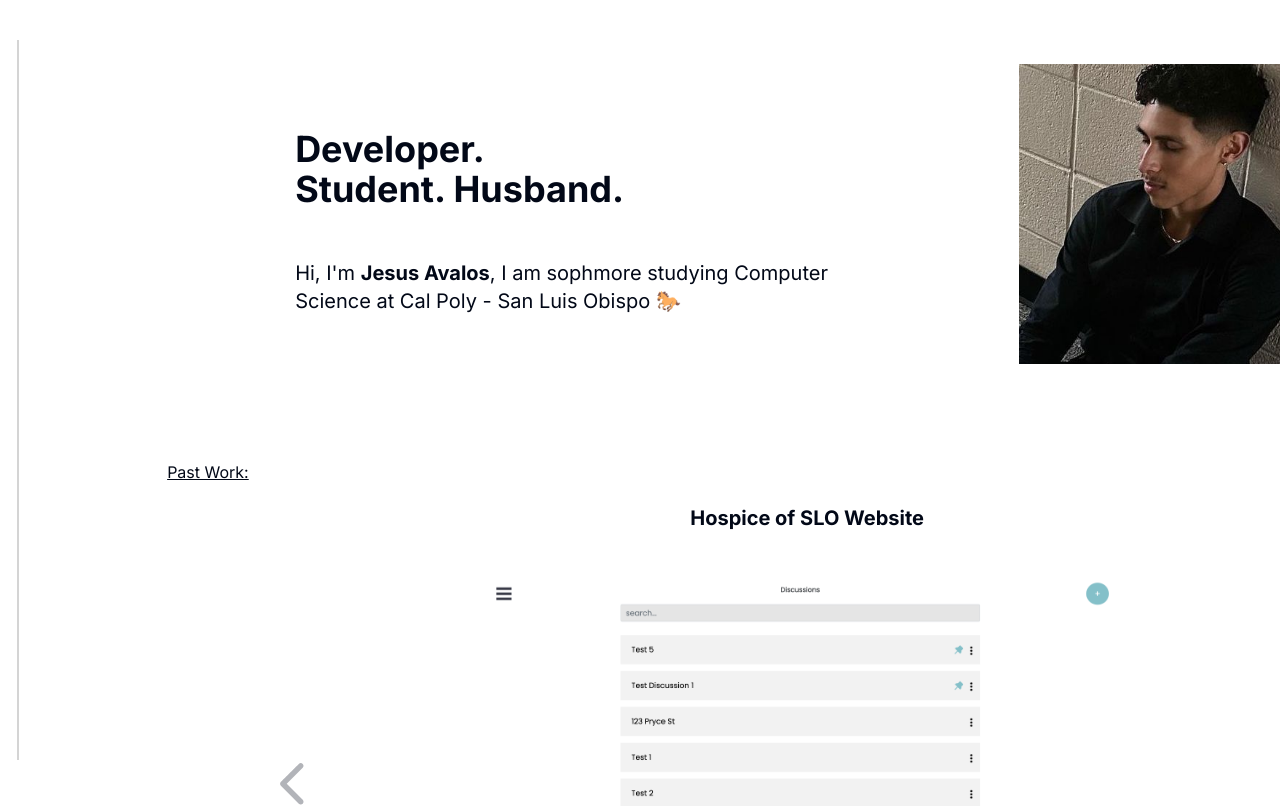
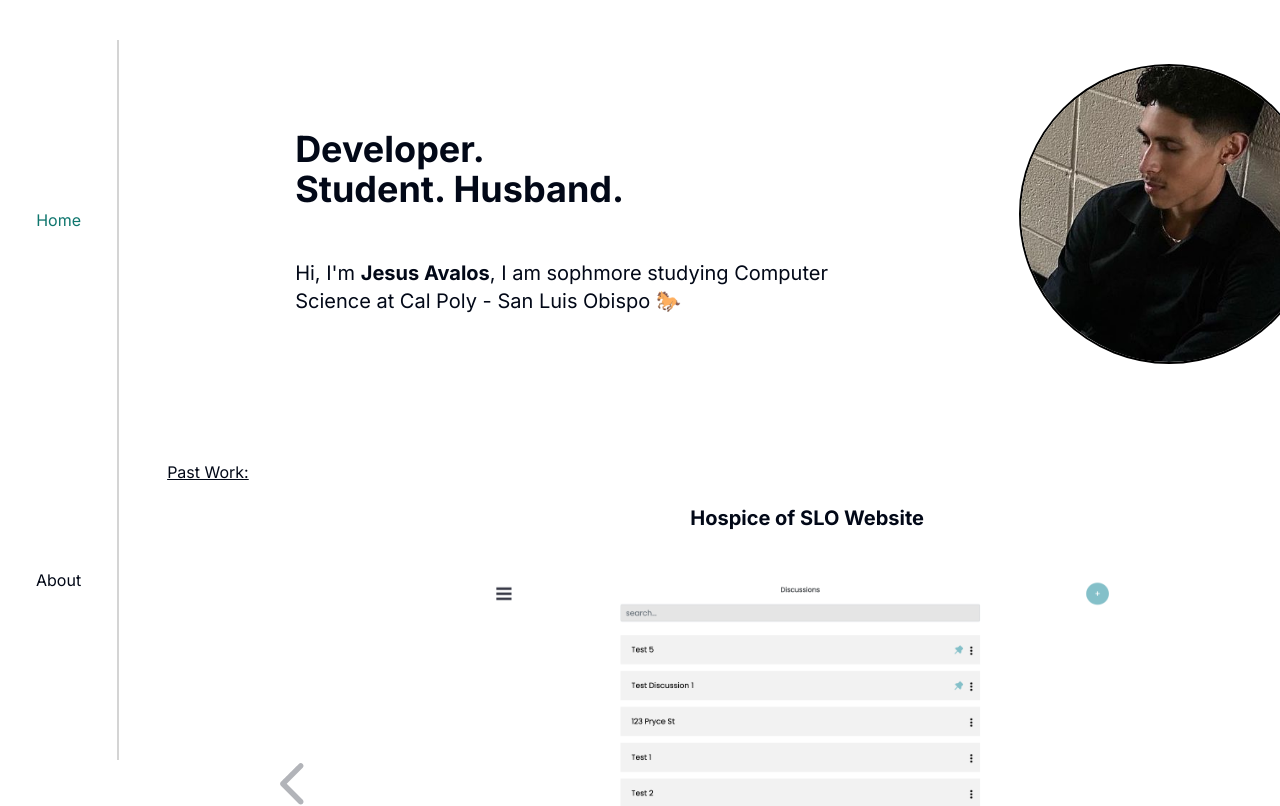
Before and after one commit to javalosr2004/personal_website_example, a Next.js app: page / in a window 1280 px wide. Shown: the top 806 px of the page. Built offline with nearby package versions, Linux system fonts and the light colour scheme; no server answers.

Commit message:
added navbar hover again

```diff
--- a/src/app/components/layout/Navbar.tsx
+++ b/src/app/components/layout/Navbar.tsx
@@ -59,7 +59,7 @@ export default function Navbar({
             onMouseLeave={handleMouseLeave}
             onMouseOver={() => clearTimeout(timeRef.current)}
             ref={navRef}
-            className={`flex flex-row md:flex-col justify-center max-md:translate-y-[-40px] max-md:hover:translate-y-[0px] max-md:h-[10vh] max-md:w-[100vw] md:w-auto md:h-[100vh] transition-all duration-500 max-md:translate-x-0 translate-x-[-100px] hover:delay-[0ms] delay-[700ms] `}
+            className={`flex flex-row md:flex-col justify-center max-md:translate-y-[-40px] max-md:hover:translate-y-[0px] max-md:h-[10vh] max-md:w-[100vw] md:w-auto md:h-[100vh] transition-all duration-500 max-md:translate-x-0 md:translate-x-[-100px] md:hover:translate-x-0 hover:delay-[0ms] delay-[700ms] `}
         >
             <header
                 className={`${
--- a/src/app/components/signin/ImageSignIn.tsx
+++ b/src/app/components/signin/ImageSignIn.tsx
@@ -19,7 +19,7 @@ export default function ImageSignIn() {
             onClick={handleClick}
             className={`${
                 status === 'authenticated' ? 'border-green-300' : 'border-black'
-            } relative overflow-hiddenborder-2 w-[200px] h-[200px] md:w-[300px] md:h-[300px] rounded-[50%] my-4`}
+            } relative overflow-hidden border-2 w-[200px] h-[200px] md:w-[300px] md:h-[300px] rounded-[50%] my-4`}
         >
             <Image
                 src={'/avatar.jpg'}
```
